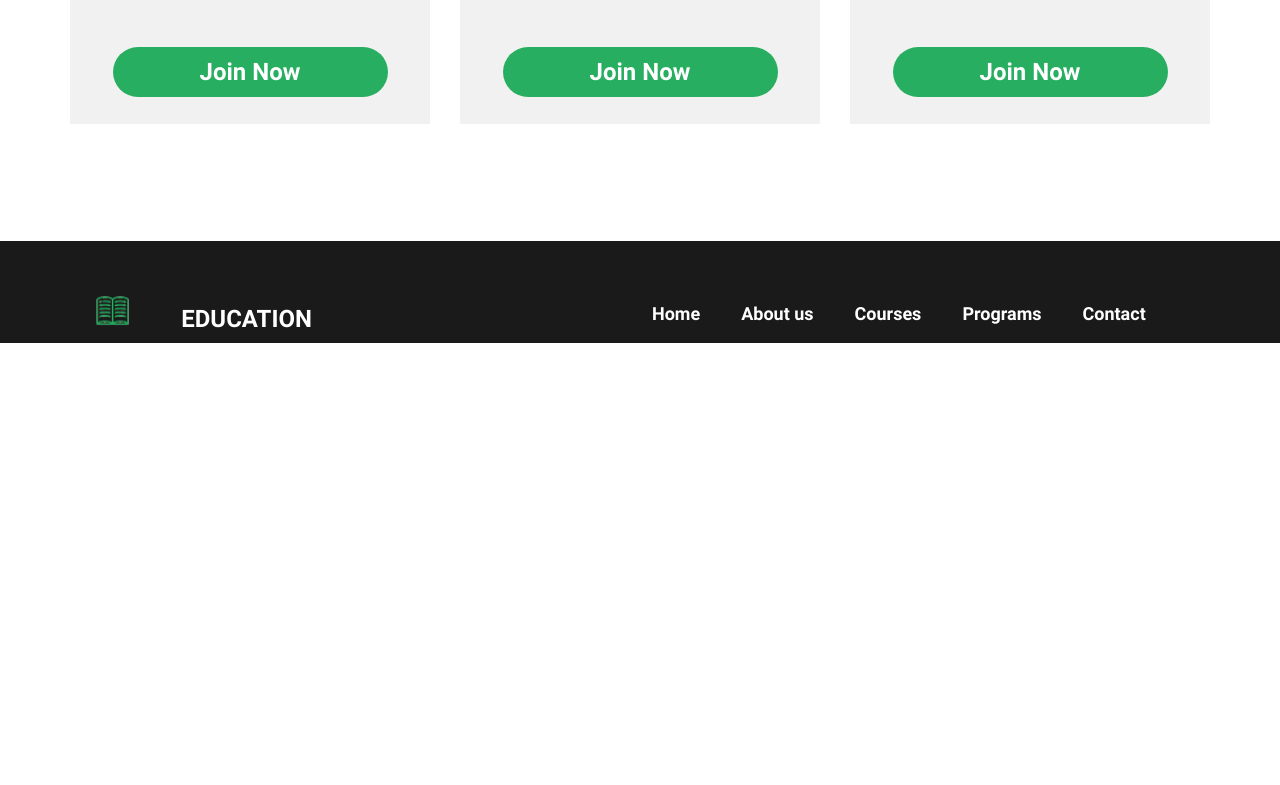
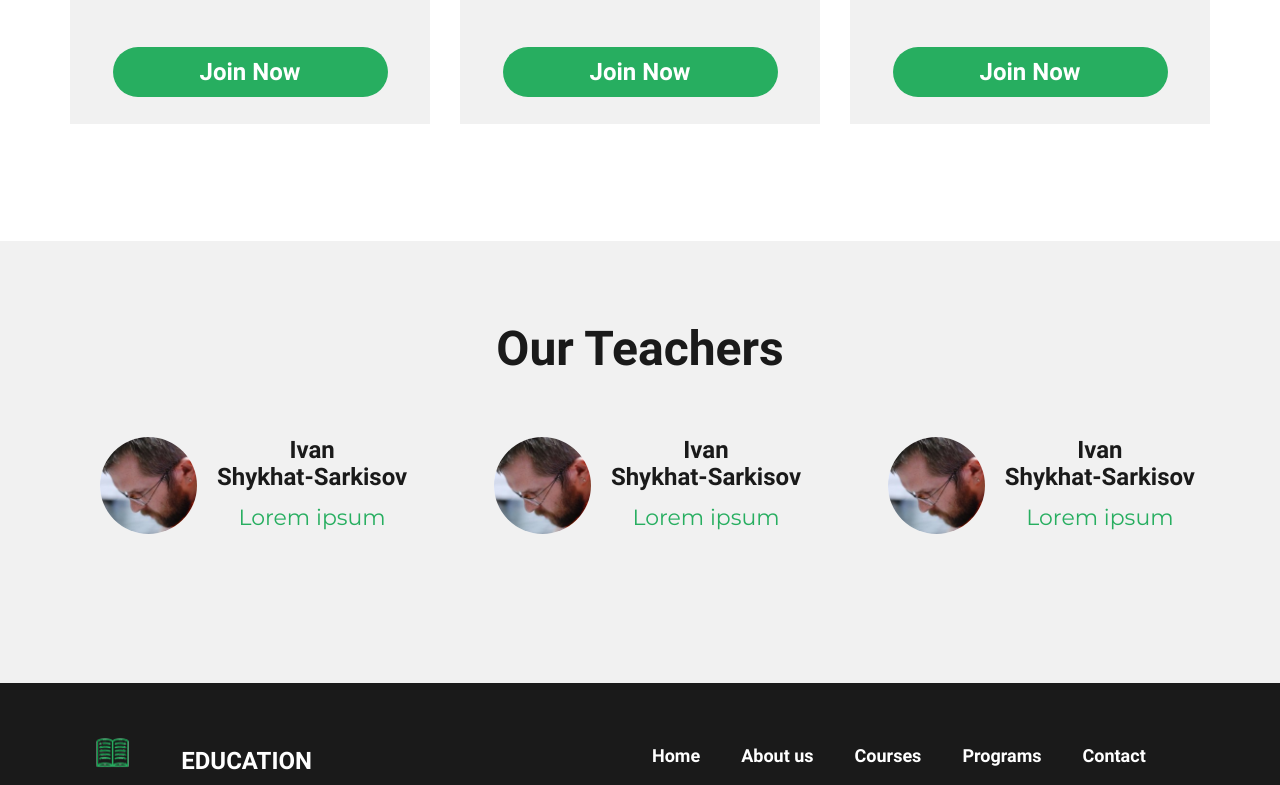
Before and after one commit to lpfrontendvn/lpfrontendvn.github.io, a website: page Edu/#src/index.html in a window 1280 px wide. Shown: the part 2844-3629 px from the top of the page. Before the commit the page ends 3187 px from the top, so only its background shows below. Drawn offline with nearby package versions, Linux system fonts and the light colour scheme; files that its build step writes are made by us from their sources; files whose address does not match are found by name.

Commit message:
Add Teachers

```diff
--- /dev/null
+++ b/Edu/#src/_teachers.html
@@ -0,0 +1,49 @@
+<section class="teachers">
+    <div class="container">
+        <div class="teachers_title title">
+            Our Teachers
+        </div>
+        <div class="teachers_inner">
+            <div class="teachers_item">
+                <div class="teachers_item-images">
+                    <img src="img/wow.jpg" alt="">
+                </div>
+                <div class="teachers_item-inner">
+                    <div class="teachers_item-title">
+                        Ivan <br> Shykhat-Sarkisov
+                    </div>
+                    <div class="teachers_item-text">
+                        Lorem ipsum
+                    </div>
+                </div>
+            </div>
+            <div class="teachers_item">
+                <div class="teachers_item-images">
+                    <img src="img/wow.jpg" alt="">
+                </div>
+                <div class="teachers_item-inner">
+                    <div class="teachers_item-title">
+                        Ivan <br> Shykhat-Sarkisov
+                    </div>
+                    <div class="teachers_item-text">
+                        Lorem ipsum
+                    </div>
+                </div>
+            </div>
+            <div class="teachers_item">
+                <div class="teachers_item-images">
+                    <img src="img/wow.jpg" alt="">
+                </div>
+                <div class="teachers_item-inner">
+                    <div class="teachers_item-title">
+                        Ivan <br> Shykhat-Sarkisov
+                    </div>
+                    <div class="teachers_item-text">
+                        Lorem ipsum
+                    </div>
+                </div>
+            </div>
+        </div>
+    </div>
+
+</section>
--- a/Edu/#src/index.html
+++ b/Edu/#src/index.html
@@ -17,6 +17,8 @@
             @@include('_education.html')
             @@include('_features.html')
             @@include('_courses.html')
+            @@include('_teachers.html')
+
 
         </div>
         @@include('_footer.html')
--- a/Edu/#src/scss/style.scss
+++ b/Edu/#src/scss/style.scss
@@ -329,3 +329,47 @@
     }
 }
 //end courses
+//start teachers
+.teachers{
+    background-color: #f1f1f1;
+    padding: 80px 0 115px;
+}
+.teachers_title{
+    color: #1a1a1a;
+    margin-bottom: 60px;
+    font-size: 48px;
+    text-align: center;
+}
+.teachers_inner{
+    display: flex;
+    justify-content: space-between;
+}
+.teachers_item-inner{
+    display: inline-block;
+    margin-left: 20px;
+}
+.teachers_item{
+    max-width: 360px;
+    text-align: center;
+    padding: 0 15px 0 30px;
+    display: flex;
+    &-images{
+        img{
+        width: 97px;
+        height: 97px;
+        background-color: #fff;
+        border-radius: 50%;
+        margin: 0 auto 30px;}
+    }
+    &-title{
+        margin-bottom: 13px;
+        font-size: 24px;
+        color: #1a1a1a;
+        font-weight: 400;
+    }
+    &-text{
+        font-family: "Montserrat", sans-serif;
+        font-size: 22px;
+        color: #27ae60;
+    }
+}
```
Also changed, not shown: Edu/#src/img/wow.jpg (added), Edu/dist/css/style.css, Edu/dist/css/style.min.css, Edu/dist/img/wow.jpg (added), Edu/dist/index.html.
